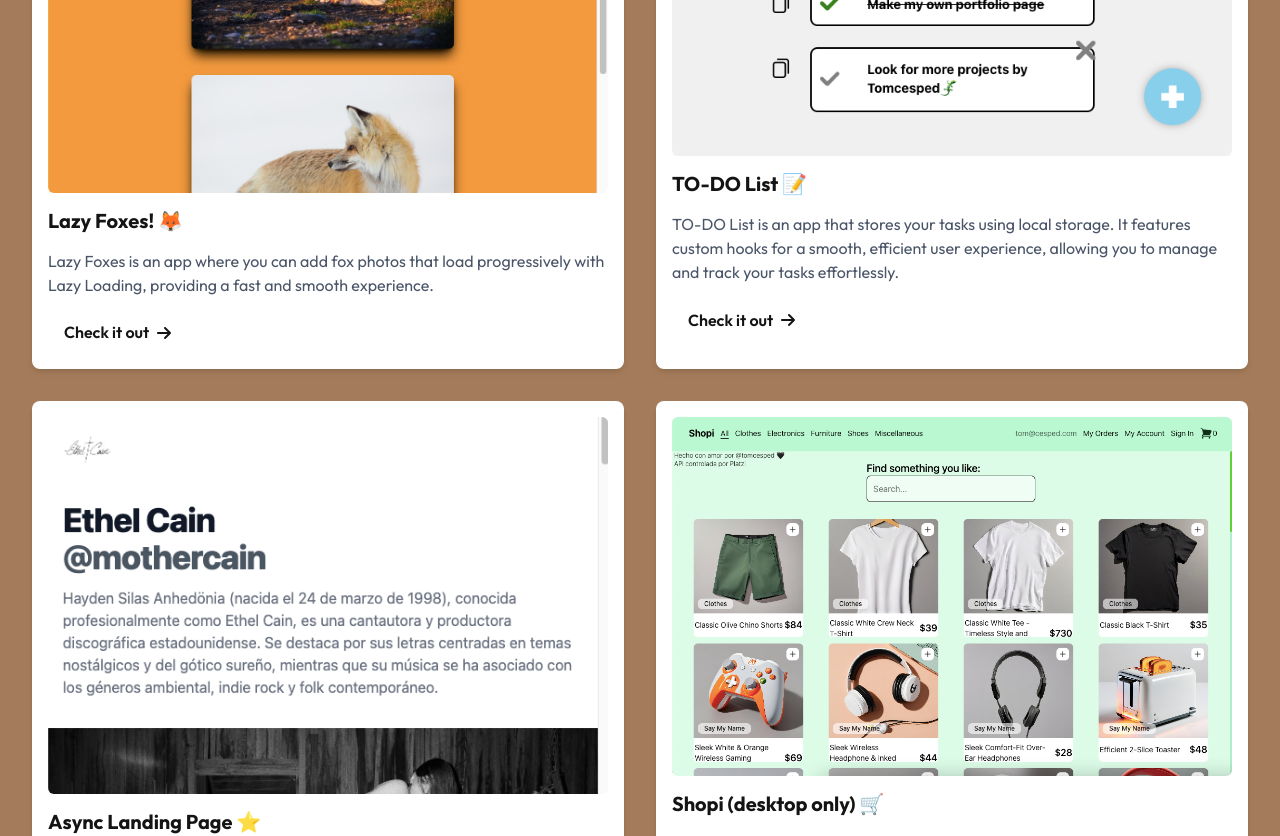
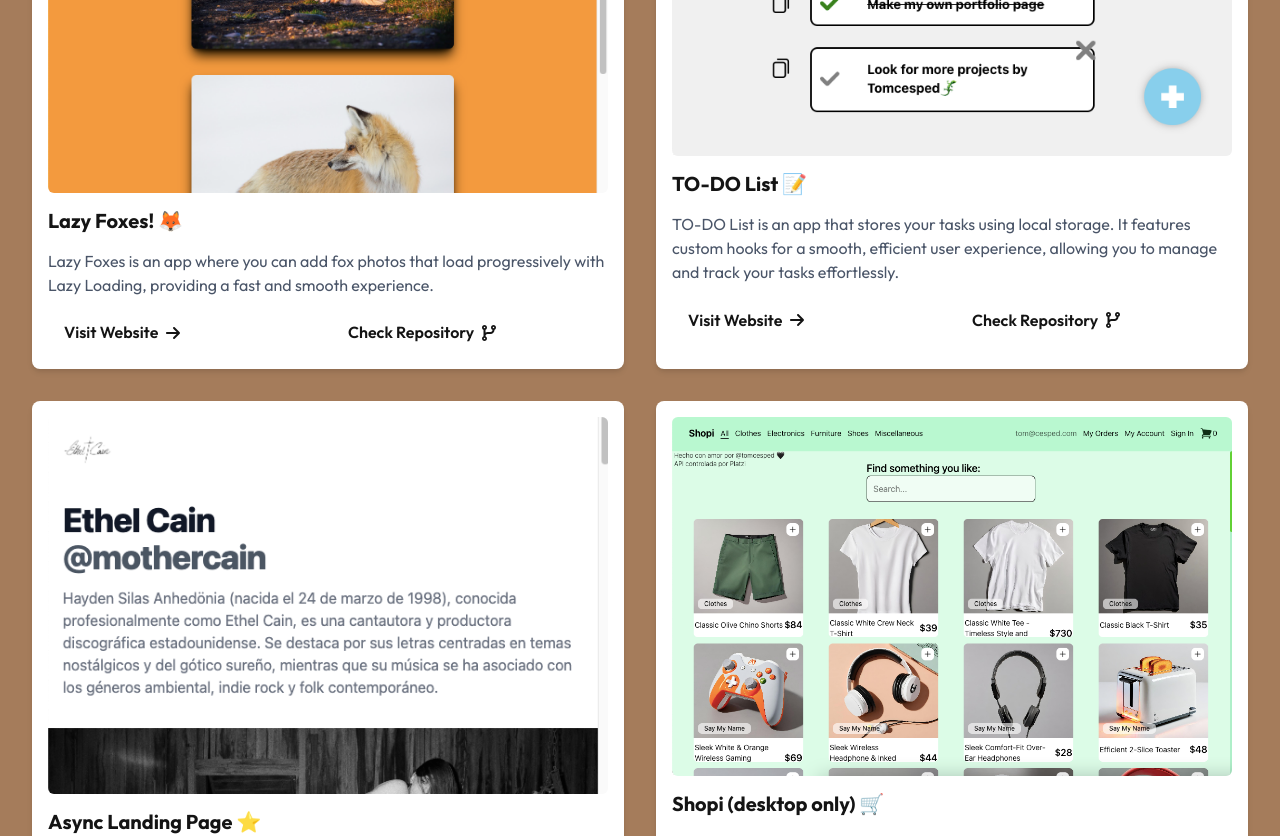
Before and after one commit to tomycesped/MyPortfolio, a React (Create React App) app: page / in a window 1280 px wide. Shown: the part 1104-1940 px from the top of the page. Built offline with nearby package versions, Linux system fonts and the light colour scheme.

Commit message:
Added a Check Repository button for the projects section

```diff
--- a/src/components/Card.js
+++ b/src/components/Card.js
@@ -1,9 +1,9 @@
-import { Heading, VStack, Image, Text, Button } from "@chakra-ui/react";
+import { Heading, VStack, Image, Text, Button, Flex } from "@chakra-ui/react";
 import { FontAwesomeIcon } from "@fortawesome/react-fontawesome";
-import { faArrowRight } from "@fortawesome/free-solid-svg-icons";
+import { faArrowRight, faCodeBranch } from "@fortawesome/free-solid-svg-icons";
 import React from "react";
 
-const Card = ({ title, description, imageSrc, link }) => {
+const Card = ({ title, description, imageSrc, link, repoLink }) => {
   return (
     <VStack
       borderRadius="lg"
@@ -13,16 +13,27 @@ const Card = ({ title, description, imageSrc, link }) => {
       align="start"
       p={4}
       bg="white"
-      style={{ fontFamily: "'Outfit', sans-serif", cursor:"default"}}
+      style={{ fontFamily: "'Outfit', sans-serif", cursor: "default" }}
+      w="100%"
     >
       <Image src={imageSrc} alt={title} borderRadius="md" />
-      <Heading size="md" color="blackAlpha.900" style={{ fontFamily: "'Outfit', sans-serif"}}>{title}</Heading>
+      <Heading size="md" color="blackAlpha.900" style={{ fontFamily: "'Outfit', sans-serif" }}>
+        {title}
+      </Heading>
       <Text color="gray.600">{description}</Text>
-      <a href={link} target="_blank" rel="noopener noreferrer">
-      <Button variant="ghost" color="blackAlpha.900" rightIcon={<FontAwesomeIcon icon={faArrowRight} />}>
-        Check it out
-      </Button>
-      </a>
+
+      <Flex w="100%" justify="space-between" wrap="wrap" gap={2}>
+        <a href={link} target="_blank" rel="noopener noreferrer" style={{ width: "100%", maxWidth: "calc(50% - 4px)", minWidth: "150px" }}>
+          <Button justifyContent="flex-start" variant="ghost" color="blackAlpha.900" rightIcon={<FontAwesomeIcon icon={faArrowRight} />} w="100%">
+            Visit Website
+          </Button>
+        </a>
+          <a href={repoLink} target="_blank" rel="noopener noreferrer" style={{ width: "100%", maxWidth: "calc(50% - 4px)", minWidth: "150px" }}>
+            <Button justifyContent="flex-start"  variant="ghost" color="blackAlpha.900" rightIcon={<FontAwesomeIcon icon={faCodeBranch} />} w="100%">
+              Check Repository
+            </Button>
+          </a>
+      </Flex>
     </VStack>
   );
 };
--- a/src/components/ProjectsSection.js
+++ b/src/components/ProjectsSection.js
@@ -12,6 +12,7 @@ const projects = [
       "Lazy Foxes is an app where you can add fox photos that load progressively with Lazy Loading, providing a fast and smooth experience.",
     getImageSrc: () => require("../images/foxes.png"),
     link: "https://lazyfoxes.vercel.app/",
+    repoLink:"https://github.com/tomycesped/Foxes"
   },
   {
     title: "TO-DO List 📝",
@@ -19,6 +20,7 @@ const projects = [
       "TO-DO List is an app that stores your tasks using local storage. It features custom hooks for a smooth, efficient user experience, allowing you to manage and track your tasks effortlessly.",
     getImageSrc: () => require("../images/todo.png"),
     link: "https://tomycesped.github.io/TodoList/",
+    repoLink:"https://github.com/tomycesped/TodoList"
   },
   {
     title: "Async Landing Page ⭐️",
@@ -26,6 +28,7 @@ const projects = [
       "Async Landing Page is a fan-driven site showcasing the latest videos of Ethel Cain using the YouTube API. With asynchronous loading, the page dynamically fetches and displays her newest content for an engaging, real-time experience.",
     getImageSrc: () => require("../images/ethel.png"),
     link: "https://tomycesped.github.io/async-landing/",
+    repoLink:"https://github.com/tomycesped/async-landing"
   },
   {
     title: "Shopi (desktop only) 🛒",
@@ -33,6 +36,7 @@ const projects = [
       "Shopi is a virtual store app where I explored the potential of frontend development and implemented various features using TailWindCSS. This project reflects my journey in creating a functional and visually appealing online experience.",
     getImageSrc: () => require("../images/shopi.png"),
     link: "https://tomycesped.github.io/Shopi/",
+    repoLink: "https://github.com/tomycesped/Shopi"
   },
 ];
 
@@ -90,6 +94,7 @@ const ProjectsSection = () => {
             description={project.description}
             imageSrc={project.getImageSrc()}
             link={project.link}
+            repoLink={project.repoLink}
           />
         ))}
       </Box>
```
